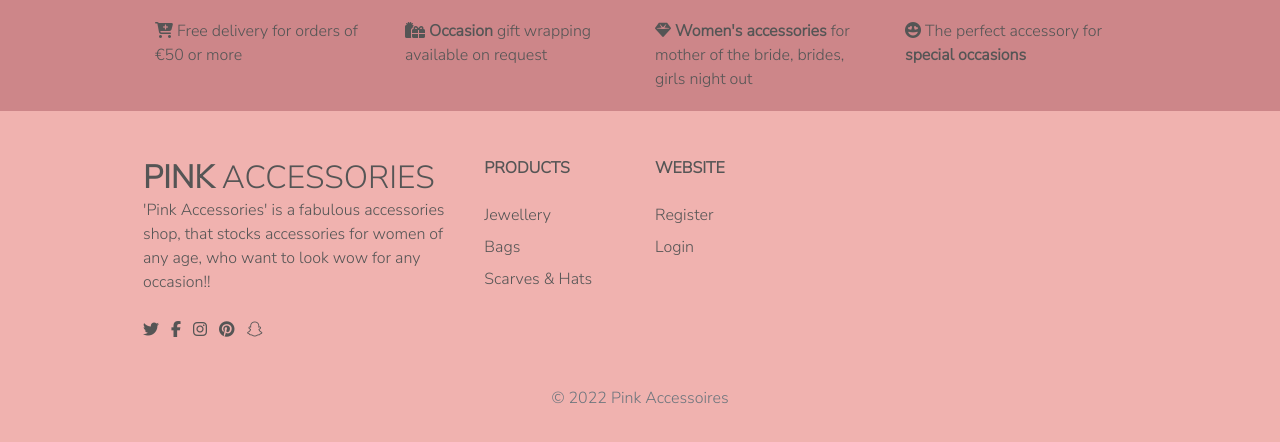
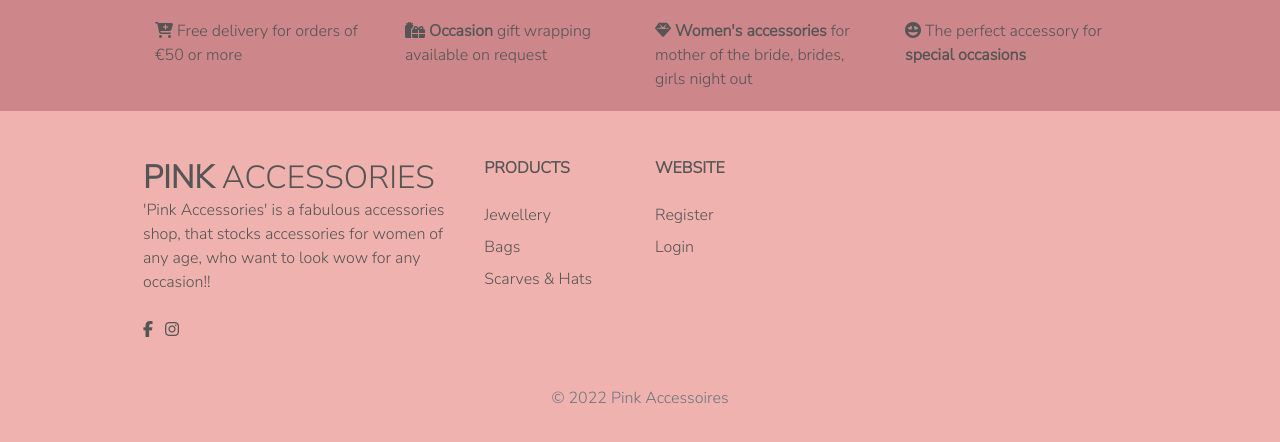
Before and after one commit to Aoibhinn/CI-MS5-PinkAccessories, a Django app: page /bag/ in a window 1280 px wide. Shown: the part 403-845 px from the top of the page. Run offline with Django 3.2, Linux system fonts and the light colour scheme; some libraries are stand-ins or nearby versions.

```diff
--- a/templates/base.html
+++ b/templates/base.html
@@ -184,11 +184,8 @@
                 <div class="col-lg-4 col-md-12 mb-4 mb-lg-0"><h2 class="logo-font text-grey my-0"><strong>Pink</strong> Accessories</h2>
                     <p class="">'Pink Accessories' is a fabulous accessories shop, that stocks accessories for women of any age, who want to look wow for any occasion!!</p>
                     <ul class="list-inline mt-4">
-                        <li class="list-inline-item"><a href="https://www.twitter.com" target="_blank" rel="noreferrer" aria-label="Go to our twitter page (opens in new tab)" title="twitter"><i class="dark-green fa fa-twitter"></i></a></li>
-                        <li class="list-inline-item"><a href="https://www.facebook.com" target="_blank" rel="noreferrer" aria-label="Go to our facebook page (opens in new tab)" title="facebook"><i class="dark-green fa fa-facebook"></i></a></li>
-                        <li class="list-inline-item"><a href="https://www.instagram.com" target="_blank" rel="noreferrer" aria-label="Go to our instagram page (opens in new tab)" title="instagram"><i class="dark-green fa fa-instagram"></i></a></li>
-                        <li class="list-inline-item"><a href="https://www.pinterest.com" target="_blank" rel="noreferrer" aria-label="Go to our pinterest page (opens in new tab)" title="pinterest"><i class="dark-green fa fa-pinterest"></i></a></li>
-                        <li class="list-inline-item"><a href="https://www.snapchat.com" target="_blank" rel="noreferrer" aria-label="Go to our snapchat page (opens in new tab)" title="snapchat"><i class="dark-green fa fa-snapchat"></i></a></li>
+                        <li class="list-inline-item"><a href="https://www.facebook.com/pinknavan" target="_blank" rel="noreferrer" aria-label="Go to our facebook page (opens in new tab)" title="facebook"><i class="dark-green fa fa-facebook"></i></a></li>
+                        <li class="list-inline-item"><a href="https://www.instagram.com/pinkaccessoriesnavan/" target="_blank" rel="noreferrer" aria-label="Go to our instagram page (opens in new tab)" title="instagram"><i class="dark-green fa fa-instagram"></i></a></li>
                     </ul>
                 </div>
                 <div class="col-lg-2 col-md-6 mb-4 mb-lg-0">
```
